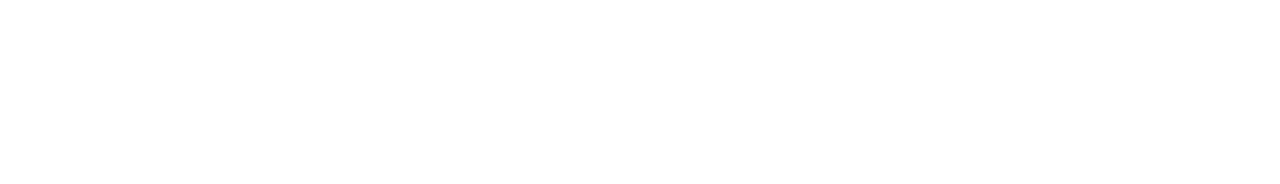
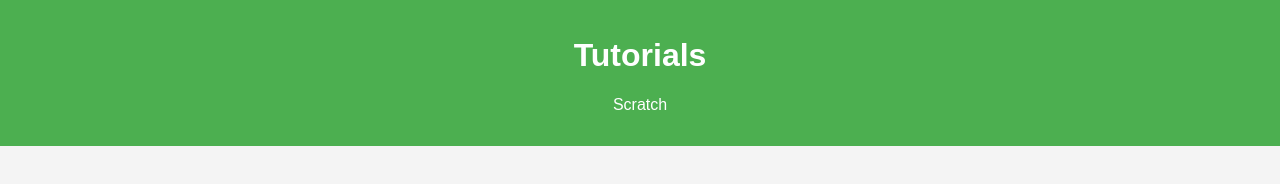
Before and after one commit to maksiurino/tutorials, a plain HTML site: page index.html in a window 1280 px wide. Drawn offline with Linux system fonts and the light colour scheme.

Commit message:
Update index.html

```diff
--- a/index.html
+++ b/index.html
@@ -1,5 +1,69 @@
 <!DOCTYPE html>
-<html>
-  <head></head>
-  <body></body>
+<html lang="en">
+  <head>
+    <meta charset="UTF-8">
+    <meta name="viewport" content="width=device-width, initial-scale=1.0">
+    <title>Tutorials</title>
+    <style>
+      body {
+            font-family: 'Arial', sans-serif;
+            margin: 0;
+            padding: 0;
+            box-sizing: border-box;
+            background-color: #f4f4f4;
+            color: #333;
+        }
+
+        header {
+            background-color: #4CAF50;
+            color: white;
+            padding: 1rem 0;
+            text-align: center;
+        }
+
+        nav ul {
+            list-style: none;
+            padding: 0;
+        }
+
+        nav ul li {
+            display: inline;
+            margin: 0 15px;
+        }
+
+        nav a {
+            color: white;
+            text-decoration: none;
+        }
+
+        main {
+            padding: 20px;
+            text-align: center;
+        }
+
+        section {
+            margin-bottom: 20px;
+        }
+
+        footer {
+            background-color: #333;
+            color: white;
+            text-align: center;
+            padding: 1rem 0;
+            position: absolute;
+            width: 100%;
+            bottom: 0;
+        }
+    </style>
+  </head>
+  <body>
+    <header>
+      <h1>Tutorials</h1>
+      <nav>
+        <ul>
+          <li><a href="#">Scratch</a></li>
+        </ul>
+      </nav>
+    </header>
+  </body>
 </html>
```
